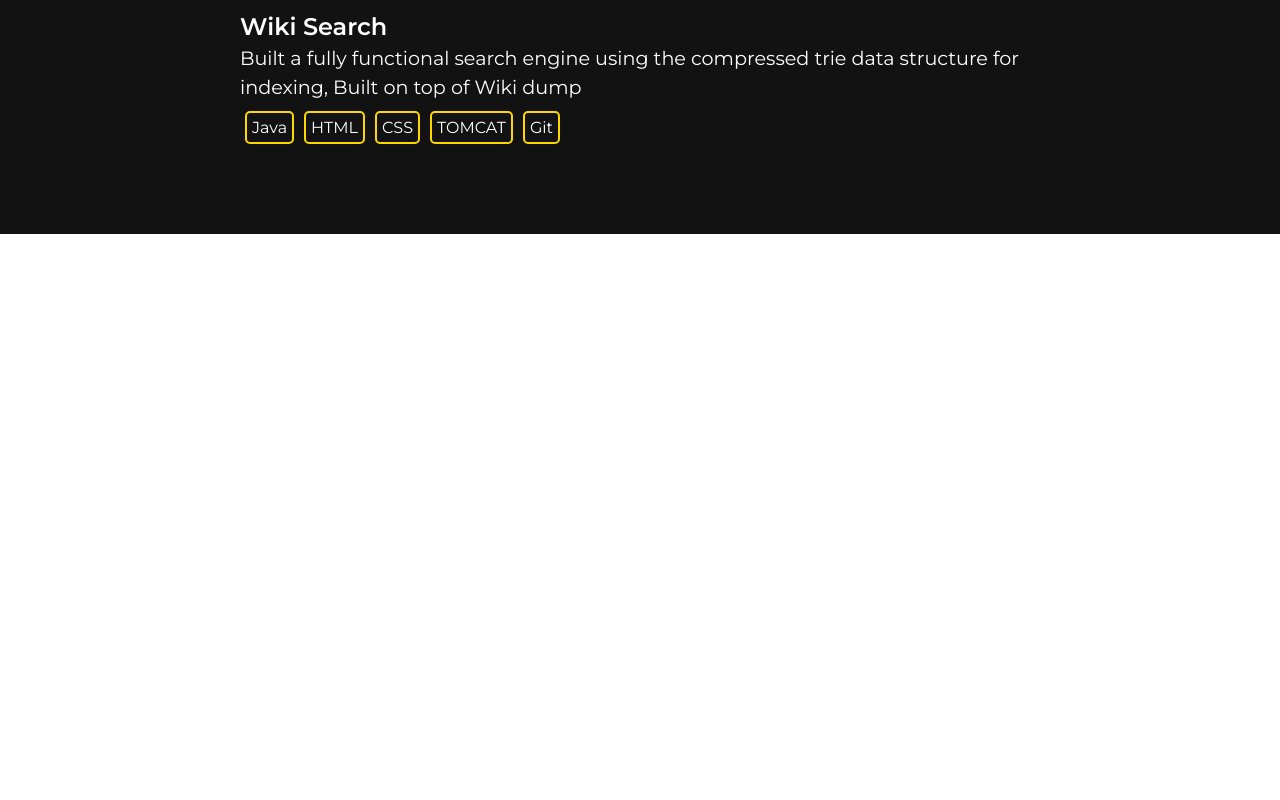
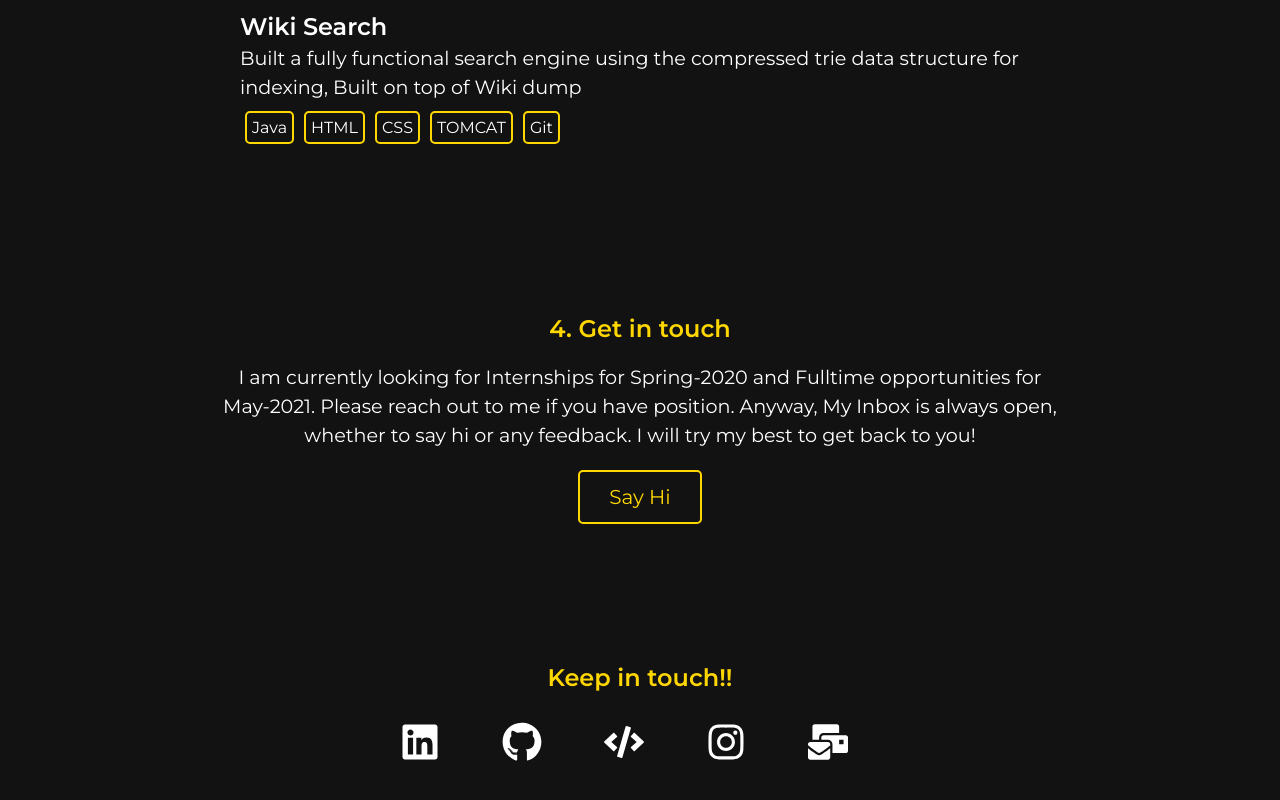
Before and after one commit to kishanhj/p-v1, a React (Create React App) app: page / in a window 1280 px wide. Shown: the part 2142-2942 px from the top of the page. Before the commit the page ends 2376 px from the top, so only its background shows below. Built offline with nearby package versions, Linux system fonts and the light colour scheme.

Commit message:
finished Footer.js

```diff
--- a/src/App.js
+++ b/src/App.js
@@ -5,6 +5,8 @@
 import About from './components/About';
 import Experience from './components/Experience';
 import Project from './components/Project';
+import Contact from './components/Contact';
+import Footer from './components/Footer';
 
 const StyledContainer = styled.div`
     background-color : #121212;
@@ -44,6 +46,8 @@
       <About />
       <Experience experience={profileData.Experience} />
       <Project projects={profileData.Projects} />
+      <Contact contact={profileData.Contact} />
+      <Footer social={profileData.Social}/>
     </StyledContainer>
   );
 }
--- /dev/null
+++ b/src/components/Contact.js
@@ -0,0 +1,65 @@
+import React from "react";
+import styled from "styled-components";
+
+const StyledContainer = styled.section`
+    max-width: 850px;
+    width: 90%;
+    margin: 0 auto;
+    padding: 60px 0;
+    opacity : 1;
+`;
+
+const SectionTitle = styled.h2`
+    color: gold;
+    text-align : center;
+`;
+
+const Description = styled.div`
+    text-align : center;
+    display : flex;
+    flex-direction : column;
+    line-height : 1.5;
+    font-size : 1.2em;
+`;
+
+const SayHiLink = styled.a`
+    border : 2px solid gold;
+    border-radius : 5px;
+    padding : 10px;
+    color : gold;
+    font-size : 20px;
+    font-weight : 500;
+    background-color : transparent;
+    margin-top : 20px;
+    cursor : pointer;
+    transition : all 0s ease-in-out;
+    text-decoration : none;
+    flex : 0 0;
+    width : 100px;
+    align-self : center;
+
+    :hover {
+        transform : scale(1.1);
+    }
+`;
+
+
+const Contact = ({contact}) => {
+
+    function getMailLink(){
+        console.log(`mailto:${contact.email}`)
+        return `mailto:${contact.email}`;
+    }
+
+    return (
+        <StyledContainer id="contact">
+            <SectionTitle>{contact.title}</SectionTitle>
+            <Description>
+                {contact.description}
+                <SayHiLink href="mailto:khuliyar@stevens.edu" target="__blank"> Say Hi </SayHiLink>
+            </Description>
+        </StyledContainer>
+    )
+}
+
+export default Contact;
--- /dev/null
+++ b/src/components/Footer.js
@@ -0,0 +1,66 @@
+import React from "react";
+import styled from "styled-components";
+import { FaGithub,FaLinkedin,FaFacebook,FaInstagram, FaMailBulk, FaCode } from 'react-icons/fa';
+
+const StyledContainer = styled.footer`
+    max-width: 850px;
+    width: 80%;
+    margin: 0 auto;
+    padding: 60px 0;
+    opacity : 1;
+    diplay : flex;
+    flex-direction : colunm;
+`;
+
+const Title = styled.h2`
+    text-align : center;
+    color : gold;
+
+`;
+
+const Social = styled.div`
+    display : flex;
+    margin-bottom : 10px;
+    margin-top : 30px;
+    width : 60%;
+    margin-left : 20%;
+    flex-wrap : wrap;
+`;
+
+
+const Link = styled.a`
+    :visited {
+        color : white;
+    }
+
+    :hover {
+        font-size : 3em;
+        color : gold;
+    }
+
+    color : white;
+    margin-left : 15px;
+    margin-right : 15px;
+    text-decoration : none;
+    font-size : 2.5em;
+    flex : 1 1 50px;
+    align-self : center;
+`;
+
+const Footer = ({social}) => {
+    return (
+        <StyledContainer>
+            <Title>Keep in touch!!</Title>
+            <Social>
+                <Link href={social.linkedIn} target="__blank"> <FaLinkedin /> </Link>
+                <Link href={social.gitHub} target="__blank"> <FaGithub /> </Link>
+                {/* <Link href={social.facebook} target="__blank"> <FaFacebook /> </Link> */}
+                <Link href={social.leetcode} target="__blank"> <FaCode /> </Link>
+                <Link href={social.instagram} target="__blank"> <FaInstagram /> </Link>
+                <Link href="mailto:khuliyar@stevens.edu" target="__blank"> <FaMailBulk /> </Link>
+            </Social>
+        </StyledContainer>
+    )
+}
+
+export default Footer;
--- a/src/components/Header.js
+++ b/src/components/Header.js
@@ -89,7 +89,7 @@
                             <Link href="#about"> <li>About</li> </Link>
                             <Link href="#experience"> <li>Experience</li> </Link>
                             <Link href="#projects"> <li>Projects</li> </Link>
-                            <Link href="/"> <li>Contact</li> </Link>
+                            <Link href="#contact"> <li>Contact</li> </Link>
                         </OL>
                     </LinkContainer>
 
--- a/src/components/Project.js
+++ b/src/components/Project.js
@@ -18,8 +18,6 @@
 
 const Project = ({projects}) => {
 
-    console.log("projects  : ",projects)
-
     return (
         <StyledContainer id="projects">
             <SectionTitle>3. Projects</SectionTitle>
--- a/src/components/ProjectCard.js
+++ b/src/components/ProjectCard.js
@@ -38,7 +38,6 @@
 var count = 1;
 
 const ProjectCard = ({data}) => {
-    console.log(data);
     return (
         <StyledContainer>
             <TitleWrap>
--- a/src/data/data.json
+++ b/src/data/data.json
@@ -55,8 +55,20 @@
                 "technology" : ["Java","HTML","CSS","TOMCAT","Git"]
             }
         ],
-        "skills" : {
+        "Contact" : {
+            "title" : "4. Get in touch",
+            "description" : "I am currently looking for Internships for Spring-2020 and Fulltime opportunities for May-2021. Please reach out to me if you have position. Anyway, My Inbox is always open, whether to say hi or any feedback. I will try my best to get back to you!",
+            "email" : "khuliyar@stevens.edu"
+        },
+        "Skills" : {
 
+        },
+        "Social" : {
+            "linkedIn" : "https://www.linkedin.com/in/kishanhuliyar/",
+            "gitHub" : "https://github.com/kishanhj",
+            "facebook" : "https://www.facebook.com/kishanhj",
+            "instagram" : "https://www.instagram.com/kishanhuliyar_/",
+            "leetcode" : "https://leetcode.com/huliyar/"
         }
     }
 }
```
